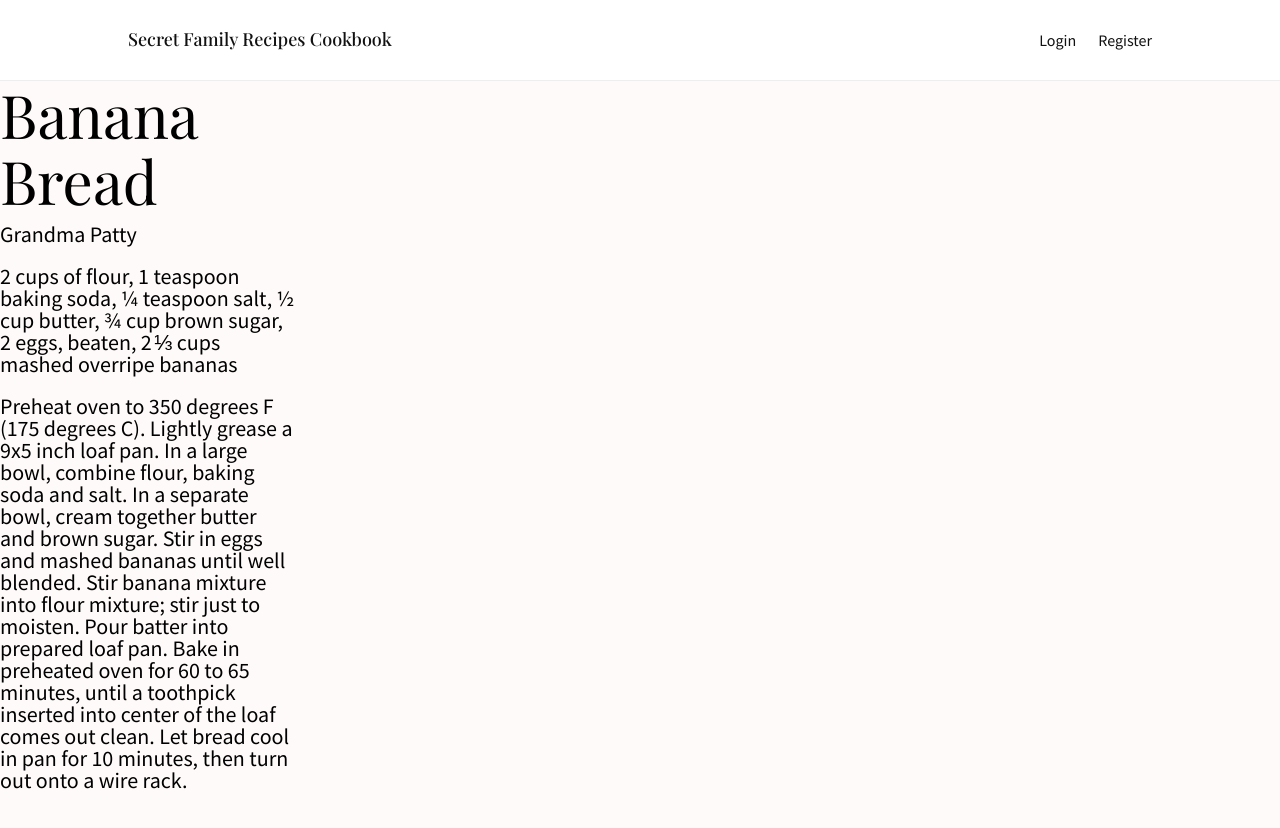
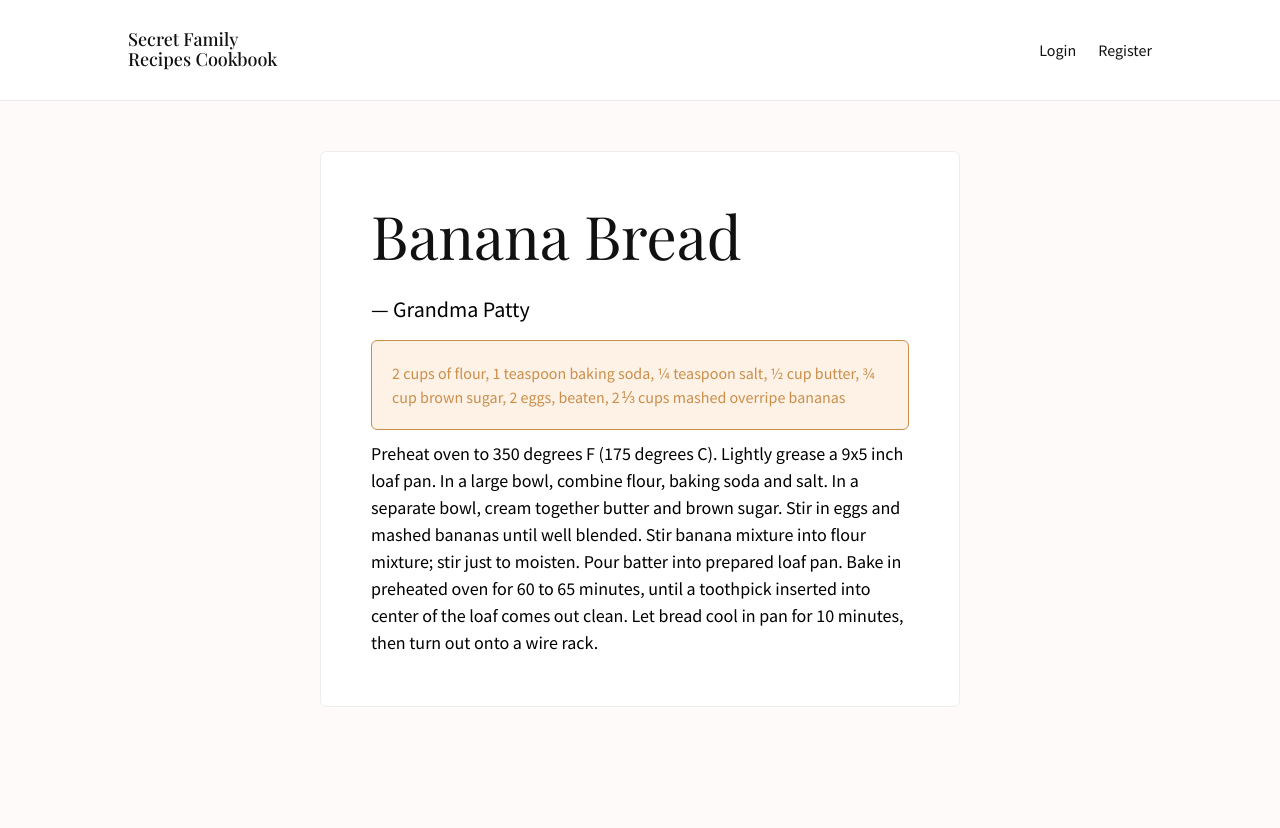
Before and after one commit to Secret-Family-Recipes-5/Front-End, a React (Create React App) app in the folder secret-recipes/: page /recipe/1 in a window 1280 px wide. Shown: the top 828 px of the page. After the commit the page ends 800 px from the top, so only its background shows below. Built offline with nearby package versions, Linux system fonts and the light colour scheme; sample sign-in values are in the browser's storage.

Commit message:
style recipe page

```diff
--- a/secret-recipes/src/components/Nav.js
+++ b/secret-recipes/src/components/Nav.js
@@ -22,9 +22,9 @@ const Nav = () => {
 
           {loginStatus ?
             <>
-              <Link className='createRecipe' to='/create'>New Recipe</Link>
               <Link to='/home'>Home</Link>
               <Link to='/' onClick={logoutHandler}>Logout</Link>
+              <Link className='createRecipe' to='/create'>New Recipe</Link>
             </>
             :
             <>
--- a/secret-recipes/src/components/Recipe.js
+++ b/secret-recipes/src/components/Recipe.js
@@ -15,13 +15,13 @@ const Recipe = () => {
         )
     } else {
         return (
-            <div className='recipeCard'>
+            <div className='recipeContainer'>
                 <h2 className='recipeTitle'>{recipe.title}</h2>
-                <p className='recipeSource'>{recipe.source}</p>
+                <p className='recipeSource'>&mdash; {recipe.source}</p>
                 <br/>
-                <p className='recipeSource'>{recipe.ingredients}</p>
+                <p className='recipeIngredients'>{recipe.ingredients}</p>
                 <br/>
-                <p className='recipeSource'>{recipe.instructions}</p>
+                <p className='recipeInstructions'>{recipe.instructions}</p>
           </div>
         )
     }
--- a/secret-recipes/src/components/RecipeCard.js
+++ b/secret-recipes/src/components/RecipeCard.js
@@ -5,8 +5,8 @@ const RecipeCard = ({ recipe }) => {
   return (
     <>
       <div className='recipeCard'>
-        <Link to={`/recipe/${recipe.id}`}>
-          <h2 className='recipeTitle'>{recipe.title}</h2>
+        <Link className='recipeTitle' to={`/recipe/${recipe.id}`}>
+          {recipe.title}
         </Link>
         <p className='recipeSource'>{recipe.source}</p>
         <a className='recipeCategory'>#{recipe.category}</a>
--- a/secret-recipes/src/components/Register.js
+++ b/secret-recipes/src/components/Register.js
@@ -88,7 +88,7 @@ const Register = () => {
 
           <label htmlFor='primaryemail'>Email</label>
           <input
-            type='text'
+            type='email'
             name='primaryemail'
             placeholder='johndoe@example.com'
             id='primaryemail'
--- a/secret-recipes/src/css/index.css
+++ b/secret-recipes/src/css/index.css
@@ -151,6 +151,7 @@ label {
 }
 input[type=text],
 input[type=password],
+input[type=email],
 button {
   padding: 15px 20px;
   border: 1px solid #DDDDDD;
@@ -234,12 +235,14 @@ button:hover:before {
   line-height: 1.1;
   font-weight: 500;
   margin-right: 20px;
+  width: 150px;
 }
 .logo input {
   padding: 9px 14px;
   font-size: 1.6rem;
   border: 1px solid #DDDDDD;
   margin: 0;
+  width: 400px;
 }
 nav a {
   margin-left: 20px;
@@ -302,6 +305,7 @@ nav .createRecipe {
   font-size: 6rem;
   margin-bottom: 10px;
   line-height: 1.1;
+  color: #111111;
 }
 .recipeTitle:hover {
   color: #8B0000;
@@ -334,3 +338,32 @@ nav .createRecipe {
   font-family: 'Playfair Display', serif;
   margin-bottom: 40px;
 }
+.recipeContainer {
+  width: 50%;
+  margin: 0 auto;
+  margin-top: 50px;
+  background: white;
+  padding: 50px;
+  border: 1px solid #EEEEEE;
+  border-radius: 6px;
+}
+.recipeTitle {
+  margin-bottom: 30px;
+}
+.recipeTitle:hover {
+  text-decoration: none;
+  color: #111111;
+}
+.recipeIngredients {
+  font-size: 1.6rem;
+  line-height: 1.5;
+  padding: 20px;
+  background: #FEF1E5;
+  border: 1px solid #ca8f4c;
+  border-radius: 6px;
+  color: #ca8f4c;
+}
+.recipeInstructions {
+  line-height: 1.5;
+  font-size: 1.8rem;
+}
--- a/secret-recipes/src/less/index.less
+++ b/secret-recipes/src/less/index.less
@@ -11,3 +11,4 @@
 @import 'category.less';
 @import 'recipeCard.less';
 @import 'createRecipe.less';
+@import 'recipe.less';
--- a/secret-recipes/src/less/nav.less
+++ b/secret-recipes/src/less/nav.less
@@ -23,6 +23,7 @@
   line-height: 1.1;
   font-weight: 500;
   margin-right: 20px;
+  width: 150px;
 }
 
 .logo input {
@@ -30,6 +31,7 @@
   font-size: 1.6rem;
   border: 1px solid #DDDDDD;
   margin: 0;
+  width: 400px;
 }
 
 nav a {
--- a/secret-recipes/src/less/onboardingForm.less
+++ b/secret-recipes/src/less/onboardingForm.less
@@ -48,7 +48,7 @@ label {
   display: inline-block;
 }
 
-input[type=text], input[type=password], button {
+input[type=text], input[type=password], input[type=email], button {
   padding: 15px 20px;
   border: 1px solid #DDDDDD;
   display: flex;
--- /dev/null
+++ b/secret-recipes/src/less/recipe.less
@@ -0,0 +1,33 @@
+.recipeContainer {
+  width: 50%;
+  margin: 0 auto;
+  margin-top: 50px;
+  background: white;
+  padding: 50px;
+  border: 1px solid #EEEEEE;
+  border-radius: 6px;
+}
+
+.recipeTitle {
+  margin-bottom: 30px;
+
+  &:hover {
+    text-decoration: none;
+    color: #111111;
+  }
+}
+
+.recipeIngredients {
+  font-size: 1.6rem;
+  line-height: 1.5;
+  padding: 20px;
+  background: #FEF1E5;
+  border: 1px solid #ca8f4c;
+  border-radius: 6px;
+  color: #ca8f4c;
+}
+
+.recipeInstructions {
+  line-height: 1.5;
+  font-size: 1.8rem;
+}
--- a/secret-recipes/src/less/recipeCard.less
+++ b/secret-recipes/src/less/recipeCard.less
@@ -18,6 +18,7 @@
   font-size: 6rem;
   margin-bottom: 10px;
   line-height: 1.1;
+  color: #111111;
 
   &:hover {
     color: @primaryDark;
```
Also changed, not shown: secret-recipes/src/css/recipe.css (added).
